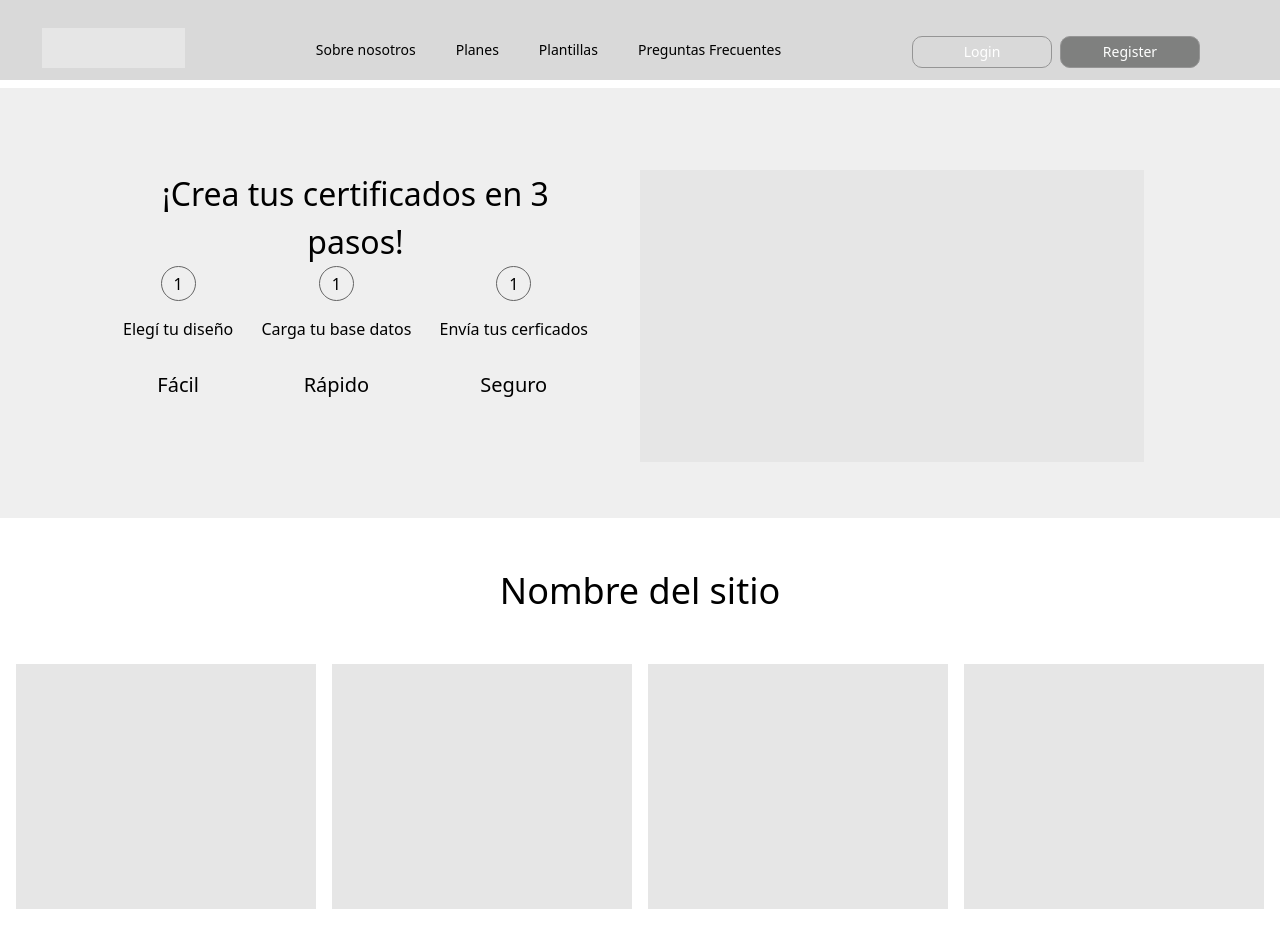
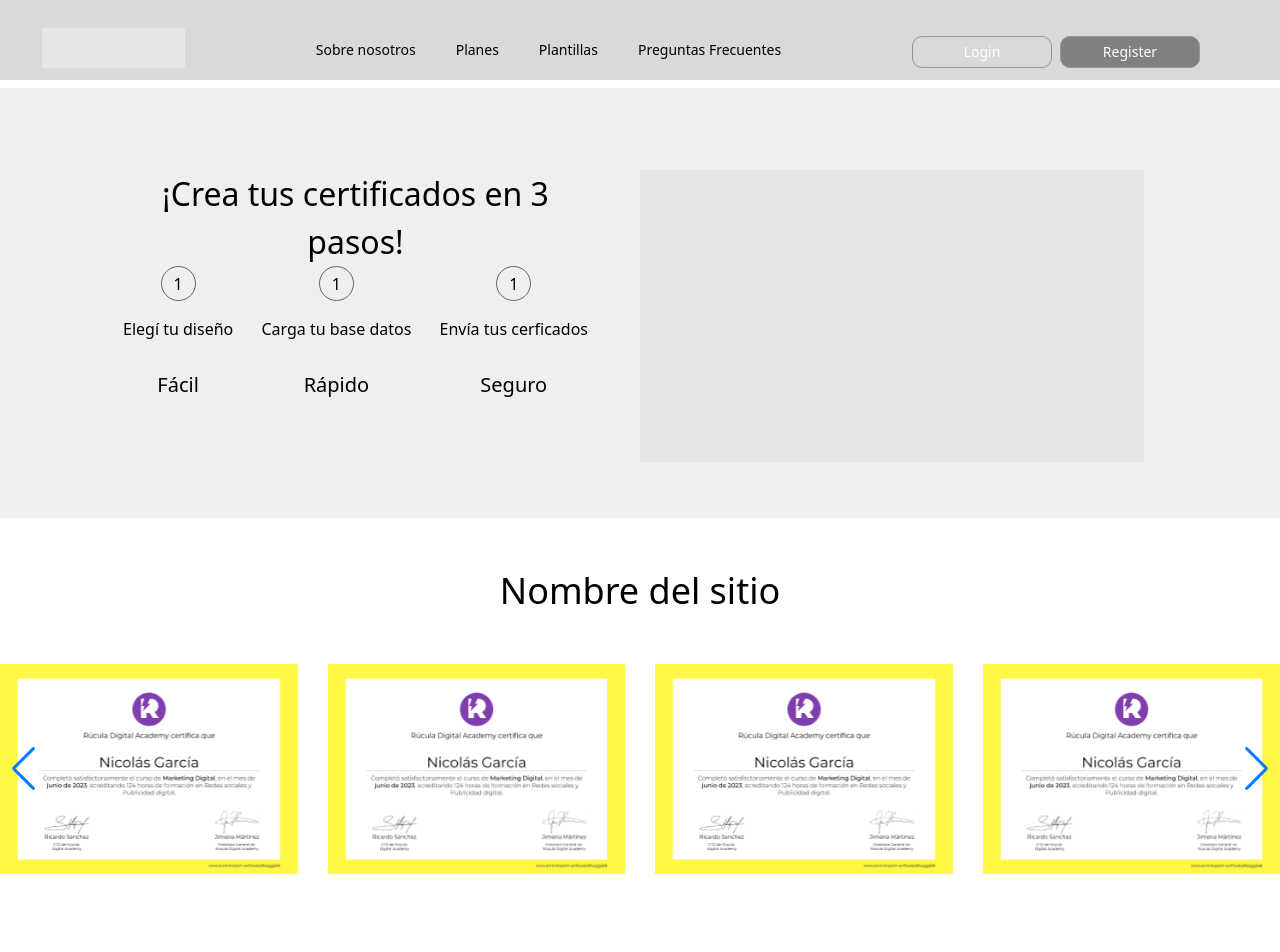
Before and after one commit to No-Country/s9-01-t-php-react, a React (Vite) app in the folder frontend/: page / in a window 1280 px wide. Shown: the top 952 px of the page. Built offline with nearby package versions, Linux system fonts and the light colour scheme; no server answers.

Commit message:
feat:slider

```diff
--- a/frontend/package.json
+++ b/frontend/package.json
@@ -20,6 +20,7 @@
     "react-redux": "^8.1.1",
     "react-router-dom": "^6.14.1",
     "react-toastify": "^9.1.3",
+    "swiper": "^10.0.4",
     "xlsx": "https://cdn.sheetjs.com/xlsx-0.20.0/xlsx-0.20.0.tgz"
   },
   "devDependencies": {
--- /dev/null
+++ b/frontend/src/components/Carousel/Carousel.jsx
@@ -0,0 +1,47 @@
+import { Swiper, SwiperSlide } from "swiper/react";
+import { Navigation } from "swiper/modules";
+import "swiper/css";
+import "swiper/css/effect-coverflow";
+import "swiper/css/pagination";
+import "swiper/css/navigation";
+import certificadodemo from "../../../public/certificado-carousel.png";
+
+const Carousel = () => {
+  return (
+    <Swiper
+      slidesPerView={4}
+      spaceBetween={30}
+      loop={true}
+      navigation={true}
+      modules={[Navigation]}
+      className="mySwiper w-full"
+    >
+      <SwiperSlide>
+        <img className="" src={certificadodemo} alt="certificado-demo" />
+      </SwiperSlide>
+      <SwiperSlide>
+        <img className="" src={certificadodemo} alt="certificado-demo" />
+      </SwiperSlide>
+      <SwiperSlide>
+        <img className="" src={certificadodemo} alt="certificado-demo" />
+      </SwiperSlide>
+      <SwiperSlide>
+        <img className="" src={certificadodemo} alt="certificado-demo" />
+      </SwiperSlide>
+      <SwiperSlide>
+        <img className="" src={certificadodemo} alt="certificado-demo" />
+      </SwiperSlide>
+      <SwiperSlide>
+        <img className="" src={certificadodemo} alt="certificado-demo" />
+      </SwiperSlide>
+      <SwiperSlide>
+        <img className="" src={certificadodemo} alt="certificado-demo" />
+      </SwiperSlide>
+      <SwiperSlide>
+        <img className="" src={certificadodemo} alt="certificado-demo" />
+      </SwiperSlide>
+    </Swiper>
+  );
+};
+
+export default Carousel;
--- a/frontend/src/pages/home.jsx
+++ b/frontend/src/pages/home.jsx
@@ -1,5 +1,6 @@
 import { Link } from "react-router-dom";
 import Layout from "../components/Layout/Layout";
+import Carousel from "../components/Carousel/Carousel";
 
 const Home = () => {
   return (
@@ -11,16 +12,13 @@ const Home = () => {
           </button>
         </Link>
       </div>
-      <section className="w-full pl-[80px] flex-col items-center">
-        <div className="flex justify-between pr-[80px]">
+      <section className="w-full flex-col items-center">
+        <div className="flex justify-between pr-[80px] pl-[80px]">
           <p className="font-bold text-2xl leading-6">Últimas plantillas agregadas</p>
           <button className="h-[34px] w-[127px] border-[1px] rounded-[10px]">Ver más</button>
         </div>
-        <div className="h-[245px] w-full flex justify-between mt-10">
-          <div className="h-[245px] w-[300px] bg-[#E6E6E6] rounded-[25px]"></div>
-          <div className="h-[245px] w-[300px] bg-[#E6E6E6] rounded-[25px]"></div>
-          <div className="h-[245px] w-[300px] bg-[#E6E6E6] rounded-[25px]"></div>
-          <div className="h-[245px] w-[300px] bg-[#E6E6E6] rounded-[25px]"></div>
+        <div className="mt-[34px]">
+          <Carousel />
         </div>
       </section>
       <section className="w-full pl-[80px] flex-col items-center mt-[76px]">
--- a/frontend/src/pages/landing.jsx
+++ b/frontend/src/pages/landing.jsx
@@ -1,3 +1,4 @@
+import Carousel from "../components/Carousel/Carousel";
 import LayoutLanding from "../components/Layout/LayoutLanding";
 
 const Landing = () => {
@@ -38,14 +39,9 @@ const Landing = () => {
           <div className="bg-[#E6E6E6] w-[504px] h-[292px]"></div>
         </div>
       </section>
-      <section className="flex flex-col justify-center items-center">
+      <section className="flex flex-col justify-center items-center w-full">
         <h1 className="font-normal text-4xl leading-6 py-[61px] text-center">Nombre del sitio</h1>
-        <div className="h-[245px] w-full flex gap-4 justify-between">
-          <div className="w-[300px] h-full bg-[#E6E6E6]"></div>
-          <div className="w-[300px] h-full bg-[#E6E6E6]"></div>
-          <div className="w-[300px] h-full bg-[#E6E6E6]"></div>
-          <div className="w-[300px] h-full bg-[#E6E6E6]"></div>
-        </div>
+        <Carousel />
       </section>
       <section className="mt-[132px] flex justify-center">
         <div className="w-[885px] h-[319px] flex justify-between">
```
Also changed, not shown: frontend/public/certificado-carousel.png (added), 1 other file (tests, documents, lock files or other folders).
